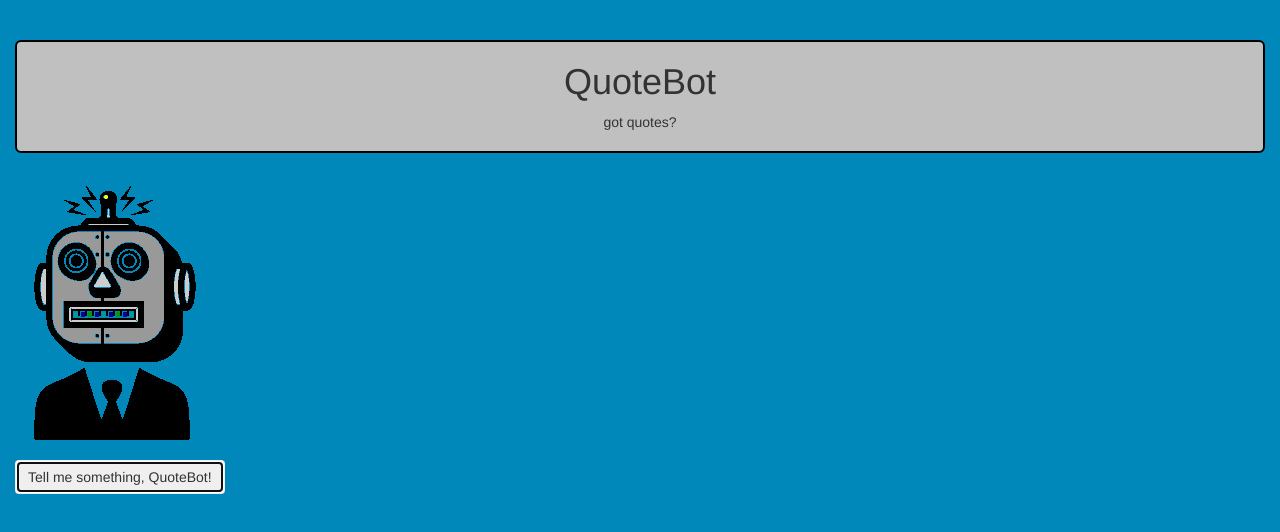
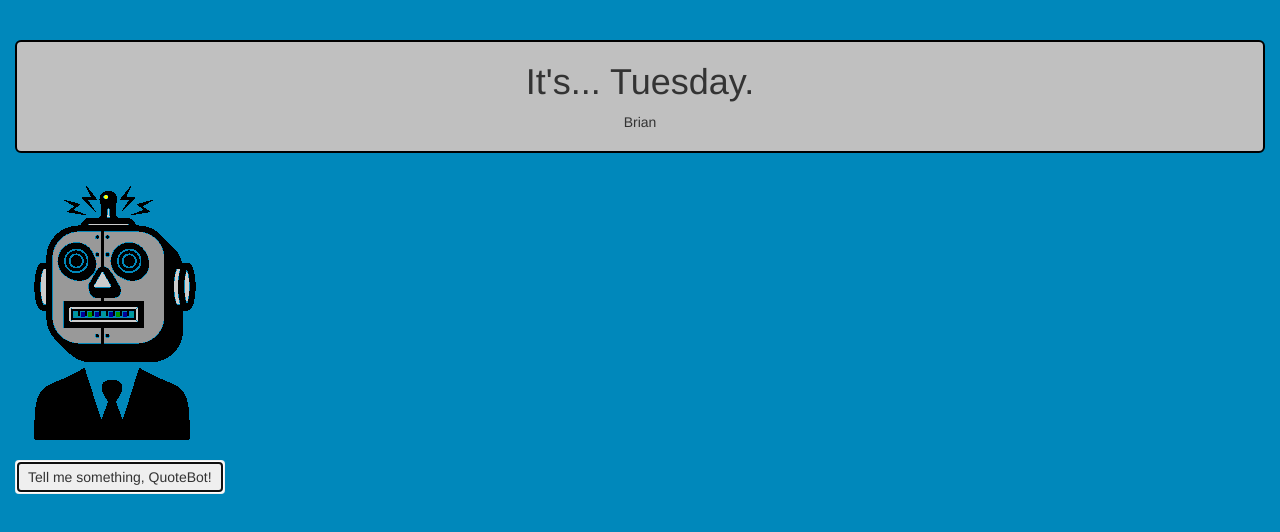
Before and after one commit to brian-stovall/fcc-quoteBot, a plain HTML site: page index.html in a window 1280 px wide. Both pictures are taken after a click on the button "Tell me something, QuoteBot!". Drawn offline with Linux system fonts and the light colour scheme.

Commit message:
added quotes. basic functionallity other than tweeting in place. needs some polish

```diff
--- a/index.html
+++ b/index.html
@@ -7,13 +7,14 @@
 	<link rel="stylesheet" href="bootstrap.min.css">
 	<link rel="stylesheet" href="quote.css">
 	<link rel='shortcut icon' href='assets/favicon-96x96.png'>
+	<script src='quotes.js' type='text/javascript'></script>
 	<script src='quote.js' type='text/javascript'></script>
 </head>
 <body>
 <div class='container-fluid'>
 		<div id='header' class='img-rounded page-header'>
-			<h1 id='title' class='text-center'>QuoteBot</h1>
-			<p class='text-center'>got quotes?</p>
+			<h1 id='quoteBox' class='text-center'>QuoteBot</h1>
+			<p id='authBox' class='text-center'>got quotes?</p>
 	</div>
 		<div class='row-fluid'>
 			<div id='robot' class='span8'><img class='img-responsive' src='assets/roboSuit.png'></div>
--- a/quote.js
+++ b/quote.js
@@ -1,3 +1,11 @@
 document.addEventListener('DOMContentLoaded', function () {
-	var getQuote = document.getElementById('getQuote');
+	var grab = document.getElementById.bind(document);
+	var getQuote = grab('getQuote');
+	var quoteBox  = grab('quoteBox');
+	var authBox = grab('authBox');
+	getQuote.addEventListener('click', () => {
+		var entry = quotes[Math.floor(Math.random() * quotes.length)];
+		quoteBox.textContent = entry.quote;
+		authBox.textContent = entry.author;
+	});
 });
--- /dev/null
+++ b/quotes.js
@@ -0,0 +1,6 @@
+quotes = [
+		{"quote":"I don't know shit about shit.",'author':'Little Bear'},
+		{"quote":"What the what?!",'author':'Adder Oaks'},
+		{"quote":"Poopy on your face. A deek and dah! blublublubwer",'author':'Finley'},
+		{"quote":"It's... Tuesday.",'author':'Brian'}
+];
```
